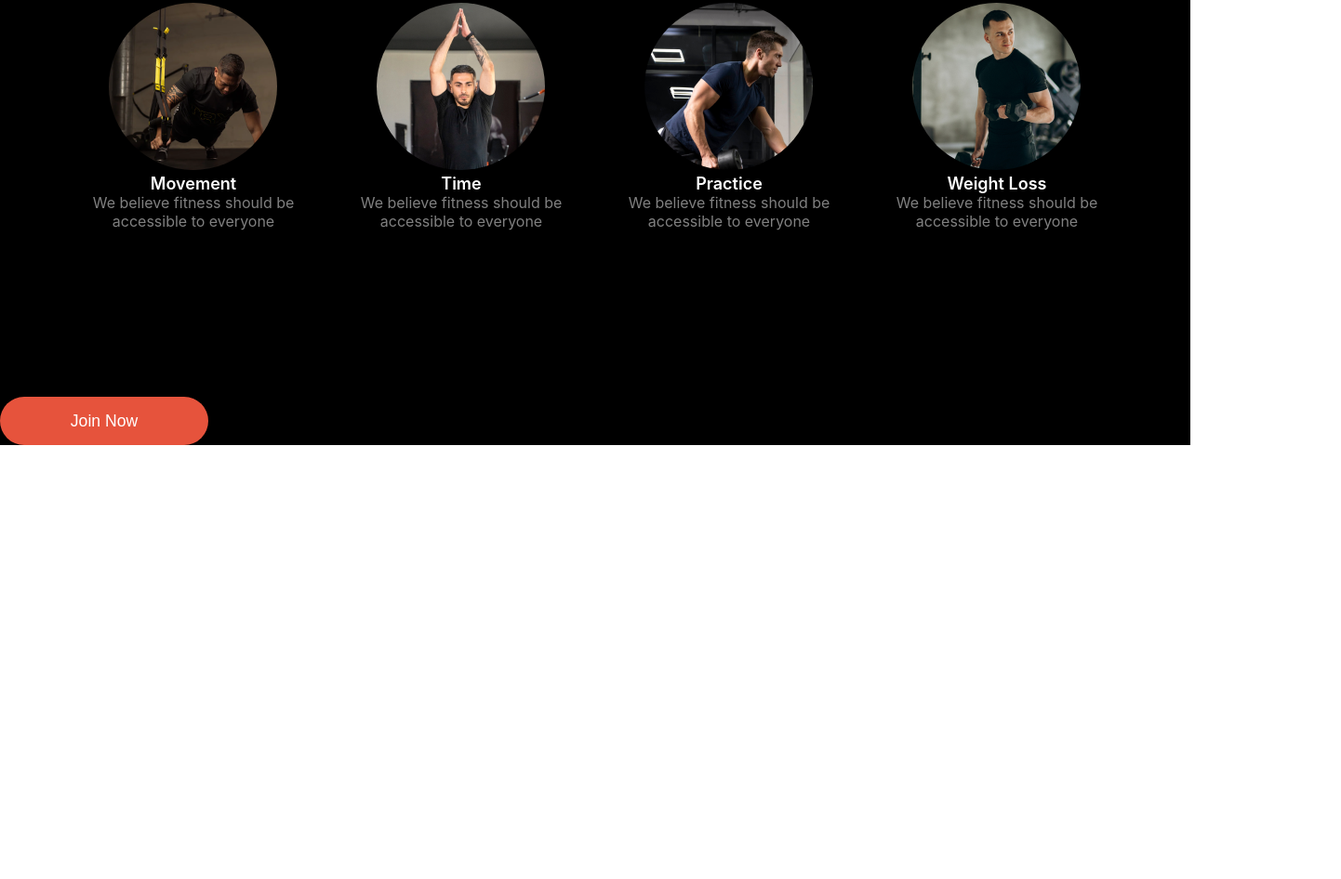
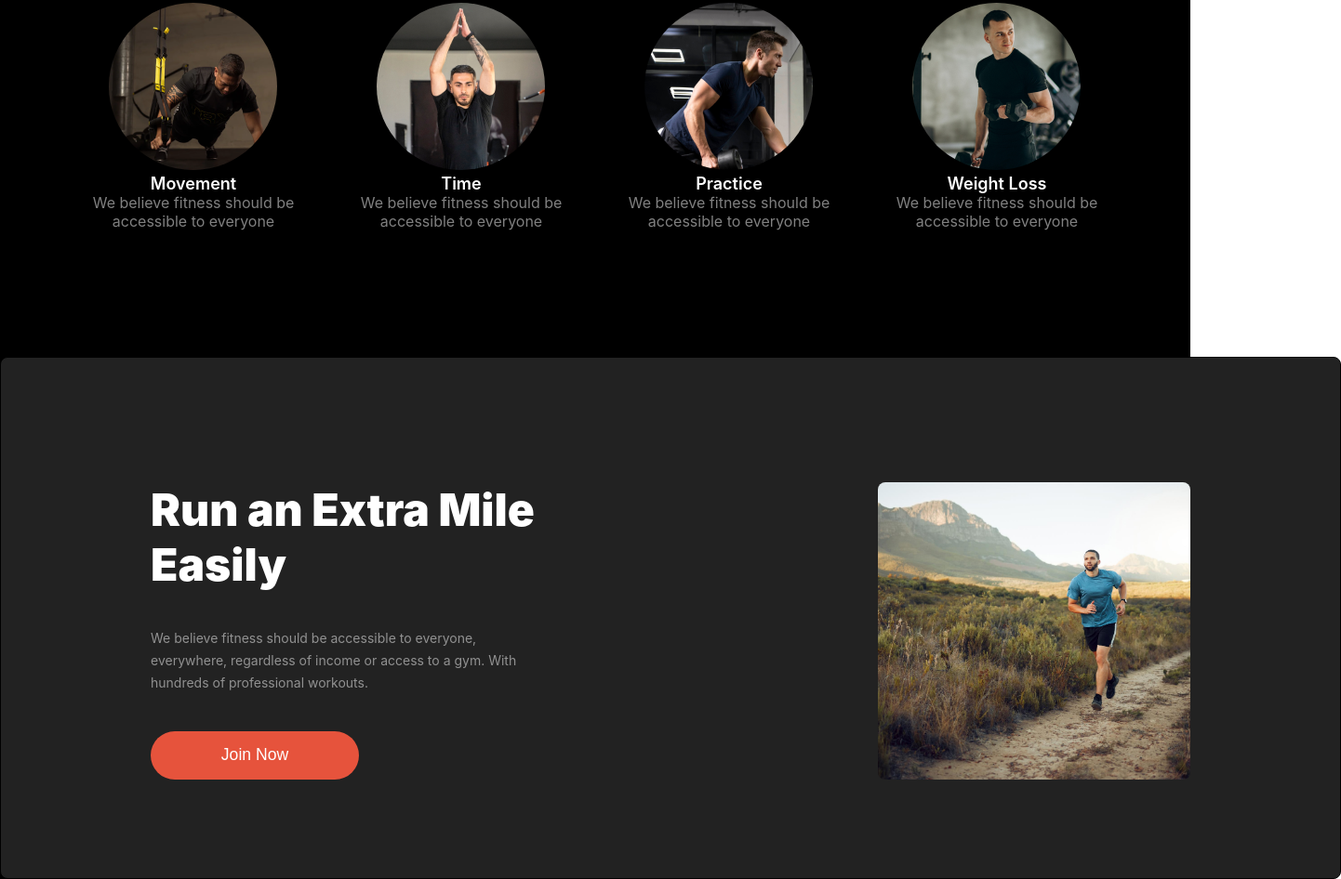
Before and after one commit to FahimShahriar202/responsive-gym-website, a plain HTML site: page index.html in a window 1280 px wide. Shown: the part 1370-2316 px from the top of the page at 93% size, 1442 px wide, since content can reach past the window. Before the commit the page ends 1849 px from the top, so only its background shows below. Drawn offline with Linux system fonts and the light colour scheme.

Commit message:
3rd slide

```diff
--- a/index.html
+++ b/index.html
@@ -111,12 +111,17 @@
   </section>
   <section class="section3">
 
-    <div class="section3-div">
-      <h3 class="section3-title">Run an Extra
-        Mile Easily</h3>
-      <p class="section3-description">We believe fitness should be accessible to everyone, everywhere, regardless of income or access to a gym. With hundreds of professional workouts.</p>
-      <button class="red-btn btn">Join Now</button>
-     </div>
+    <div class="section3-div-full display-flex">
+      <div class="section3-div">
+        <h3 class="section3-title">Run an Extra
+          Mile Easily</h3><br><br>
+        <p class="section3-description">We believe fitness should be accessible to everyone,<br> everywhere, regardless of income or access to a gym. With <br> hundreds of professional workouts.</p> <br><br>
+        <button class="red-btn btn">Join Now</button>
+       </div>
+       <div class="section3-img">
+        <img class="sec3-img" src="styles/images/run.jpg" alt="">
+       </div>
+    </div>
   </section>
 </main>
 
--- a/styles/styles.css
+++ b/styles/styles.css
@@ -282,6 +282,73 @@
   margin: 0 auto;
   text-align: center;
 }
+
+/* section3 */
+
+/* flex used in .section3-div-full */
+
+.section3-div-full{
+
+  justify-content: space-around;
+  align-items: center;
+  margin: 0 auto;
+  margin-top: 5%;
+  margin-bottom: 5%;
+  height: 27.7rem;
+
+}
+.section3{
+  border: 1px solid black;
+  background-color: rgba(34, 34, 34, 1) ;
+
+  border-radius: 8px;
+
+  margin: 0 auto;
+  width: 90rem;
+  height: 35rem;
+
+}
+
+.section3-div{
+
+  height: 20rem;
+
+}
+
+.section3-title{
+  width: 28.75rem;
+  height: 7.25rem;
+  font-size: 3rem;
+  font-weight: 900;
+  color: rgb(255, 255, 255);
+}
+
+.section3-description{
+  color: rgba(255, 255, 255, 0.5);
+
+font-size: 14px;
+font-weight: 400;
+line-height: 24px;
+}
+
+
+.section3-img{
+
+  /* width: 5rem; */
+  margin: 10 auto;
+  width: 21rem;
+  height: 20rem;
+  border-radius: 8px;
+}
+
+.sec3-img{
+  margin: 10 auto;
+  border-radius: 8px;
+  width: 100%;
+  height: 100%;
+  object-fit: cover;
+}
+
 /* media query */
 /* mobile */
 @media screen and (max-width: 576px){
```
